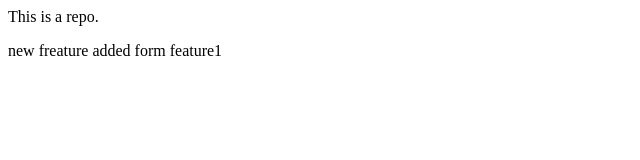
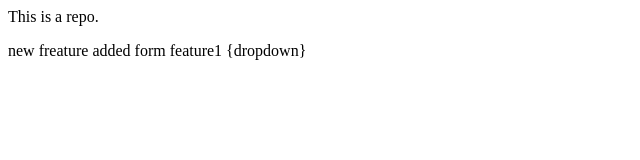
Before and after one commit to sahil-x17/local-repo, a plain HTML site: page index.html in a window 1280 px wide. Shown: the full height of the page, 0-640 px from the left. Drawn offline with Linux system fonts and the light colour scheme.

```diff
--- a/index.html
+++ b/index.html
@@ -1,2 +1,2 @@
 <p>This is a repo.</p>
-<p>new freature added form feature1</p>
+<p>new freature added form feature1 {dropdown}</p>
```
